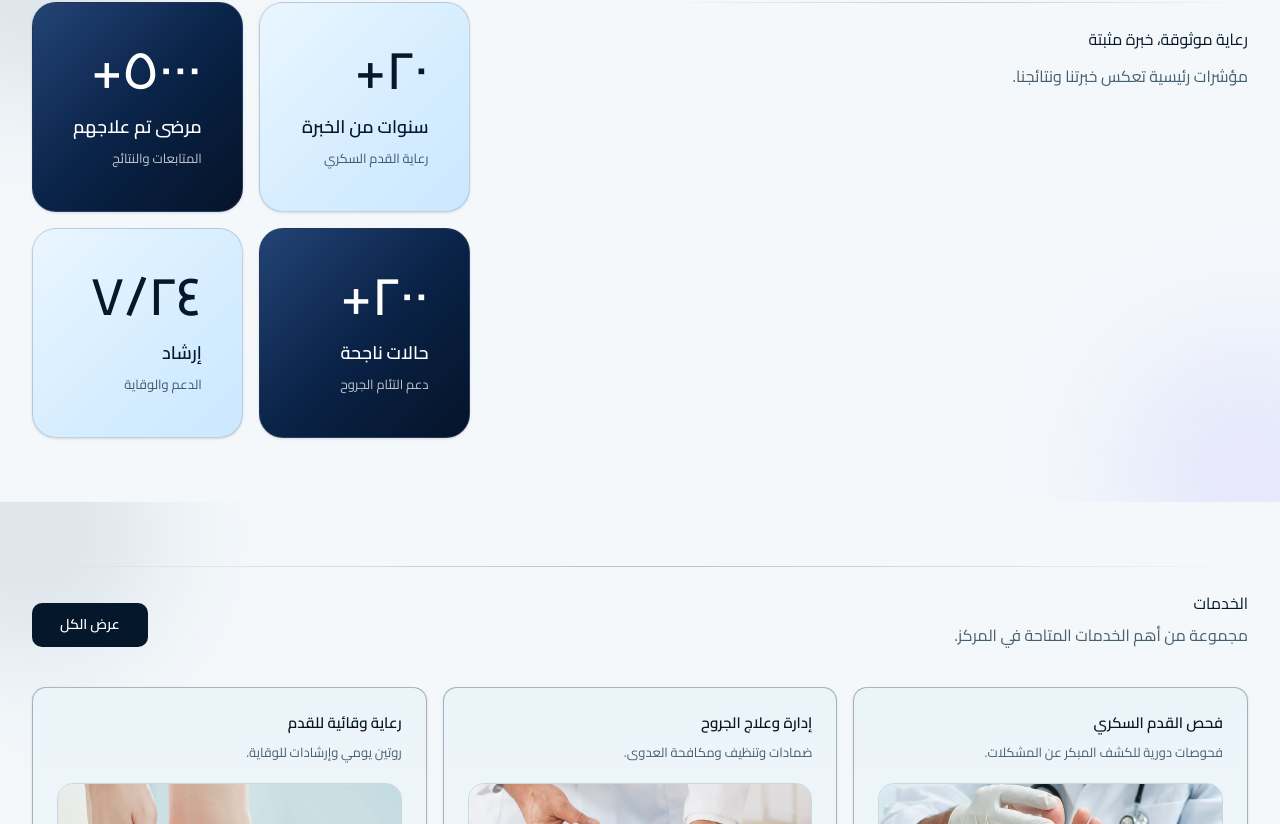
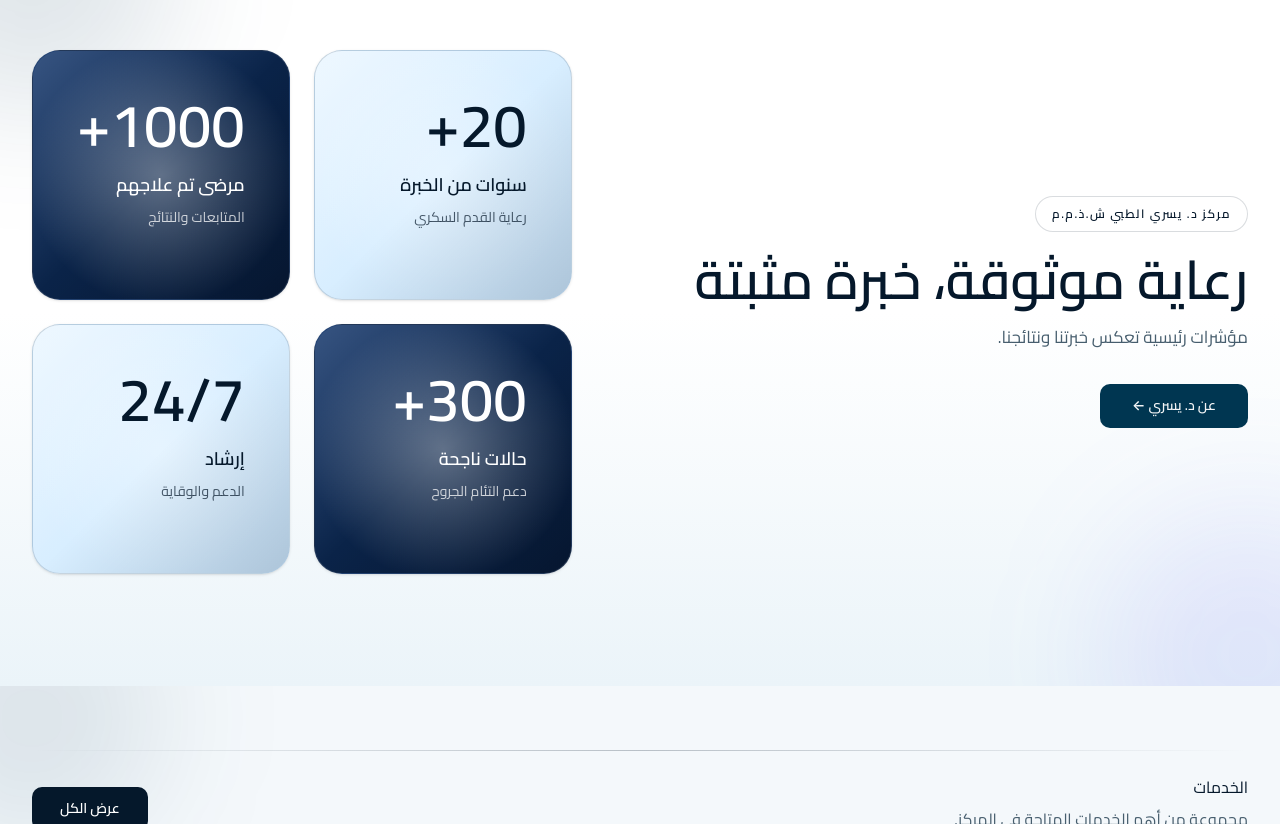
Before and after one commit to aserelnaghy/doctor-portfolio-website, a React (Vite) app in the folder frontend/: page / in a window 1280 px wide. Shown: the part 1016-1840 px from the top of the page. Built offline with nearby package versions, Linux system fonts and the light colour scheme.

Commit message:
trust section polish and counts up

```diff
--- /dev/null
+++ b/frontend/src/components/common/CountUp.jsx
@@ -0,0 +1,106 @@
+import { useEffect, useMemo, useRef, useState } from "react";
+
+function parseCountTarget(raw) {
+    const s = String(raw).trim();
+
+    // 24/7 or anything with slash => no animation
+    if (s.includes("/")) return { anim: false, displaySuffix: "", target: 0, format: null };
+
+    // "5K+" => treat as 5000 and format as K
+    const kMatch = s.match(/^(\d+(?:\.\d+)?)\s*K\s*\+?$/i);
+    if (kMatch) {
+        const base = Number(kMatch[1]);
+        return {
+            anim: true,
+            target: Math.round(base * 1000),
+            displaySuffix: "+",
+            format: "K",
+        };
+    }
+
+    // "200+" / "20+" / "200"
+    const m = s.match(/^(\d+(?:\.\d+)?)(\+)?$/);
+    if (m) {
+        return {
+            anim: true,
+            target: Number(m[1]),
+            displaySuffix: m[2] ? "+" : "",
+            format: null,
+        };
+    }
+
+    // fallback: no animation
+    return { anim: false, displaySuffix: "", target: 0, format: null };
+}
+
+function formatValue(n, format) {
+    if (format === "K") {
+        // show 0K..9K etc
+        const k = Math.round(n / 1000);
+        return `${k}K`;
+    }
+    return String(Math.round(n));
+}
+
+export default function CountUp({ value, duration = 1900, startOnView = true }) {
+    const { anim, target, displaySuffix, format } = useMemo(() => parseCountTarget(value), [value]);
+    const [current, setCurrent] = useState(anim ? 0 : value);
+    const ref = useRef(null);
+    const startedRef = useRef(false);
+
+    useEffect(() => {
+        if (!anim) {
+            setCurrent(value);
+            return;
+        }
+
+        const start = () => {
+            if (startedRef.current) return;
+            startedRef.current = true;
+
+            const t0 = performance.now();
+            const from = 0;
+
+            const tick = (t) => {
+                const p = Math.min(1, (t - t0) / duration);
+                // easeOutCubic
+                const eased = 1 - Math.pow(1 - p, 3);
+                const next = from + (target - from) * eased;
+                setCurrent(next);
+
+                if (p < 1) requestAnimationFrame(tick);
+            };
+
+            requestAnimationFrame(tick);
+        };
+
+        if (!startOnView) {
+            start();
+            return;
+        }
+
+        const el = ref.current;
+        if (!el) {
+            start();
+            return;
+        }
+
+        const io = new IntersectionObserver(
+            (entries) => {
+                if (entries.some((e) => e.isIntersecting)) {
+                    start();
+                    io.disconnect();
+                }
+            },
+            { threshold: 0.35 }
+        );
+
+        io.observe(el);
+        return () => io.disconnect();
+    }, [anim, target, duration, startOnView, value]);
+
+    if (!anim) return <span>{value}</span>;
+
+    const text = `${formatValue(Number(current), format)}${displaySuffix}`;
+    return <span ref={ref}>{text}</span>;
+}
--- a/frontend/src/content/home/home.ar.js
+++ b/frontend/src/content/home/home.ar.js
@@ -19,13 +19,15 @@ export const homeAR = {
   },
 
   trust: {
+    badge: "مركز د. يسري الطبي ش.ذ.م.م",
+    aboutButton: "عن د. يسري ←",
     title: "رعاية موثوقة، خبرة مثبتة",
     subtitle: "مؤشرات رئيسية تعكس خبرتنا ونتائجنا.",
     items: [
-      { value: "٢٠+", label: "سنوات من الخبرة", subLabel: "رعاية القدم السكري" },
-      { value: "٥٠٠٠+", label: "مرضى تم علاجهم", subLabel: "المتابعات والنتائج" },
-      { value: "٢٠٠+", label: "حالات ناجحة", subLabel: "دعم التئام الجروح" },
-      { value: "٧/٢٤", label: "إرشاد", subLabel: "الدعم والوقاية" },
+      { value: "20+", label: "سنوات من الخبرة", subLabel: "رعاية القدم السكري" },
+      { value: "1000+", label: "مرضى تم علاجهم", subLabel: "المتابعات والنتائج" },
+      { value: "300+", label: "حالات ناجحة", subLabel: "دعم التئام الجروح" },
+      { value: "24/7", label: "إرشاد", subLabel: "الدعم والوقاية" },
     ]
   },
   servicesPreview: {
--- a/frontend/src/content/home/home.en.js
+++ b/frontend/src/content/home/home.en.js
@@ -20,12 +20,14 @@ export const homeEN = {
   },
 
   trust: {
+    badge: "DR. YOUSSRY MEDICAL CENTER W.L.L",
+    aboutButton: "About Dr. Youssry →",
     title: "Trusted care, proven experience",
     subtitle: "Key indicators that reflect our expertise and outcomes.",
     items: [
       { value: "20+", label: "Years of experience", subLabel: "Diabetic foot care" },
-      { value: "5K+", label: "Patients treated", subLabel: "Follow-ups & outcomes" },
-      { value: "200+", label: "Successful cases", subLabel: "Wound healing support" },
+      { value: "1000+", label: "Patients treated", subLabel: "Follow-ups & outcomes" },
+      { value: "300+", label: "Successful cases", subLabel: "Wound healing support" },
       { value: "24/7", label: "Guidance", subLabel: "Support & prevention" },
     ]
   },
--- a/frontend/src/pages/Home.jsx
+++ b/frontend/src/pages/Home.jsx
@@ -1,4 +1,4 @@
-import { useMemo } from "react";
+import { useMemo, useRef } from "react";
 import { useTranslation } from "react-i18next";
 import { useNavigate } from "react-router-dom";
 
@@ -13,6 +13,7 @@ import Button from "../components/ui/Button";
 import Reveal from "../components/common/Reveal";
 import Stagger, { StaggerItem } from "../components/common/Stagger";
 import FaqAccordion from "../components/ui/FaqAccordion";
+import CountUp from "../components/common/CountUp";
 
 export default function Home() {
   const navigate = useNavigate();
@@ -51,6 +52,28 @@ export default function Home() {
   const trustTitle = trust.title || "";
   const trustSubtitle = trust.subtitle || "";
   const trustItems = trust.items || [];
+
+  const trustRef = useRef(null);
+
+  const onTrustMove = (e) => {
+    const el = trustRef.current;
+    if (!el) return;
+
+    const r = el.getBoundingClientRect();
+    const x = ((e.clientX - r.left) / r.width - 0.5) * 2;  // -1..1
+    const y = ((e.clientY - r.top) / r.height - 0.5) * 2; // -1..1
+
+    // CSS variables drive transforms (fast, no re-render)
+    el.style.setProperty("--mx", x.toFixed(3));
+    el.style.setProperty("--my", y.toFixed(3));
+  };
+
+  const onTrustLeave = () => {
+    const el = trustRef.current;
+    if (!el) return;
+    el.style.setProperty("--mx", "0");
+    el.style.setProperty("--my", "0");
+  };
 
   return (
     <main className={isRTL ? "text-right" : "text-left"}>
@@ -309,33 +332,56 @@ export default function Home() {
         </Container>
       </section>
 
-      {/* SECTION: Trust (text left, 4 cards right) */}
-      <Section className="py-16 relative">
+      {/* SECTION: Trust (hero-style, badge cards, parallax) */}
+      <Section
+        className="py-20 sm:py-24 lg:py-28 relative"
+        ref={trustRef}
+        onMouseMove={onTrustMove}
+        onMouseLeave={onTrustLeave}
+        style={{ ["--mx"]: 0, ["--my"]: 0 }}
+      >
+        {/* background (soft like Services, but a touch richer) */}
         <div className="pointer-events-none absolute inset-0 overflow-hidden">
-          <div className="absolute -top-24 -left-24 h-64 w-64 rounded-full bg-brand/10 blur-3xl" />
-          <div className="absolute -bottom-24 -right-24 h-64 w-64 rounded-full bg-indigo-500/10 blur-3xl" />
+          <div className="absolute inset-0 bg-gradient-to-b from-white via-white to-surface" />
+          <div className="absolute -top-28 -left-28 h-72 w-72 rounded-full bg-brand/12 blur-3xl" />
+          <div className="absolute -bottom-28 -right-28 h-72 w-72 rounded-full bg-indigo-500/10 blur-3xl" />
         </div>
-        <Container>
-          <div className="grid gap-10 lg:grid-cols-2 lg:items-start">
-            {/* LEFT: Text */}
+
+        <Container className="relative">
+          <div className="grid gap-12 lg:grid-cols-2 lg:items-center">
+            {/* LEFT: reference-like text */}
             <Reveal>
               <div>
-                <div className="mb-6 h-px w-full bg-gradient-to-r from-transparent via-brand-900/20 to-transparent" />
+                {/* doctor badge */}
+                <div className="inline-flex items-center rounded-full border border-brand-900/15 bg-white/70 px-4 py-2 text-[12px] font-semibold tracking-[0.12em] text-brand-900">
+                  {trust.badge}
+                </div>
 
-                <h2 className="text-h2 text-brand-900">{trustTitle}</h2>
+                <h2 className="mt-5 text-[40px] sm:text-[48px] lg:text-[54px] leading-[1.05] font-semibold text-brand-900">
+                  {trustTitle}
+                </h2>
 
                 {trustSubtitle ? (
-                  <p className="mt-3 max-w-xl text-body text-muted leading-relaxed">
+                  <p className="mt-4 max-w-xl text-[16px] sm:text-[17px] leading-relaxed text-muted">
                     {trustSubtitle}
                   </p>
                 ) : null}
+
+                <div className="mt-8">
+                  <Button
+                    onClick={() => navigate("/about")}
+                    className="rounded-full px-8 py-3.5 text-[14px] font-semibold bg-accent hover:bg-accent/90 text-white min-h-[44px]">
+                    <span className="opacity-95">{trust.aboutButton}</span>
+                  </Button>
+                </div>
               </div>
             </Reveal>
 
-            {/* RIGHT: Cards */}
-            <Stagger className="grid gap-4 sm:grid-cols-2 lg:justify-self-end">
+            {/* RIGHT: bigger polished cards */}
+            <Stagger className="grid grid-cols-2 gap-5 sm:gap-6 lg:justify-self-end">
               {trustItems.slice(0, 4).map((it, idx) => {
-                const isNavy = idx === 1 || idx === 2; // 2 navy cards
+                const isNavy = idx === 1 || idx === 2;
+
                 const cardBg = isNavy
                   ? "bg-gradient-to-br from-[#0B2F66] via-[#0A2348] to-[#071A38]"
                   : "bg-gradient-to-br from-[#EAF6FF] via-[#D8EEFF] to-[#CBE7FF]";
@@ -344,33 +390,59 @@ export default function Home() {
                 const labelClass = isNavy ? "text-white" : "text-brand-900";
                 const subClass = isNavy ? "text-white/75" : "text-brand-900/70";
 
+                // base “badge tilt” per card (slightly different angles)
+                const tilt =
+                  idx === 0 ? -2 : idx === 1 ? 2 : idx === 2 ? -1.5 : 1.5;
+
                 return (
                   <StaggerItem key={idx}>
                     <div
                       className={[
-                        "relative overflow-hidden rounded-3xl border shadow-sm",
-                        "min-h-[180px] sm:min-h-[210px]",
-                        "p-8 sm:p-10",
+                        "relative overflow-hidden rounded-[28px] border shadow-sm",
+                        "w-full h-[190px] sm:h-[230px] lg:h-[250px]",
+                        "p-9 sm:p-11",
                         cardBg,
                         isNavy ? "border-white/10" : "border-brand-900/15",
+                        // polished hover
+                        "transition-transform duration-200 will-change-transform",
+                        "hover:-translate-y-1 hover:shadow-lg",
                       ].join(" ")}
+                      style={{
+                        transform: `
+                    perspective(900px)
+                    rotateX(calc(var(--my) * -5deg))
+                    rotateY(calc(var(--mx) * 6deg))
+                    rotateZ(${tilt}deg)
+                    translate3d(calc(var(--mx) * 6px), calc(var(--my) * 5px), 0)
+                  `,
+                      }}
                     >
-                      {/* subtle overlay like hero */}
-                      {isNavy && (
-                        <div className="pointer-events-none absolute inset-0 bg-gradient-to-br from-white/10 via-transparent to-black/25" />
-                      )}
+                      {/* shiny highlight (works for both variants) */}
+                      <div
+                        className="pointer-events-none absolute -inset-16 opacity-70"
+                        style={{
+                          background:
+                            "radial-gradient(closest-side, rgba(255,255,255,0.50), rgba(255,255,255,0.00) 70%)",
+                          transform:
+                            "translate(calc(var(--mx) * 18px), calc(var(--my) * 14px))",
+                        }}
+                      />
 
+                      {/* subtle gloss line */}
+                      <div className="pointer-events-none absolute inset-0 bg-gradient-to-br from-white/18 via-transparent to-black/15" />
+
+                      {/* content */}
                       <div className="relative">
-                        <div className={`text-[44px] sm:text-[54px] leading-none font-semibold ${valueClass}`}>
-                          {it.value}
+                        <div className={`trust-value text-[44px] sm:text-[56px] lg:text-[60px] leading-none font-semibold ${valueClass}`}>
+                          <CountUp value={it.value} />
                         </div>
 
-                        <div className={`mt-4 text-[16px] sm:text-[18px] font-semibold ${labelClass}`}>
+                        <div className={`mt-4 text-[15px] sm:text-[18px] font-semibold ${labelClass}`}>
                           {it.label}
                         </div>
 
                         {it.subLabel ? (
-                          <div className={`mt-2 text-[13px] leading-relaxed ${subClass}`}>
+                          <div className={`mt-2 text-[13px] sm:text-[14px] leading-relaxed ${subClass}`}>
                             {it.subLabel}
                           </div>
                         ) : null}
@@ -606,11 +678,11 @@ export default function Home() {
             {home?.aboutPreview?.image?.src ? (
               <Reveal y={16} delay={0.08}>
                 <div className="relative">
-                  <div className="overflow-hidden rounded-3xl border border-border shadow-sm bg-white">
+                  <div className="overflow-hidden rounded-3xl border border-border shadow-sm bg-white hidden sm:block">
                     <img
                       src={home.aboutPreview.image.src}
                       alt={home.aboutPreview.image.alt || "About"}
-                      className="w-full h-[420px] object-cover"
+                      className="w-full h-[420px] object-cover hidden sm:block"
                       loading="lazy"
                     />
                   </div>
```
Lines whose indentation alone changed are shown as unchanged.
